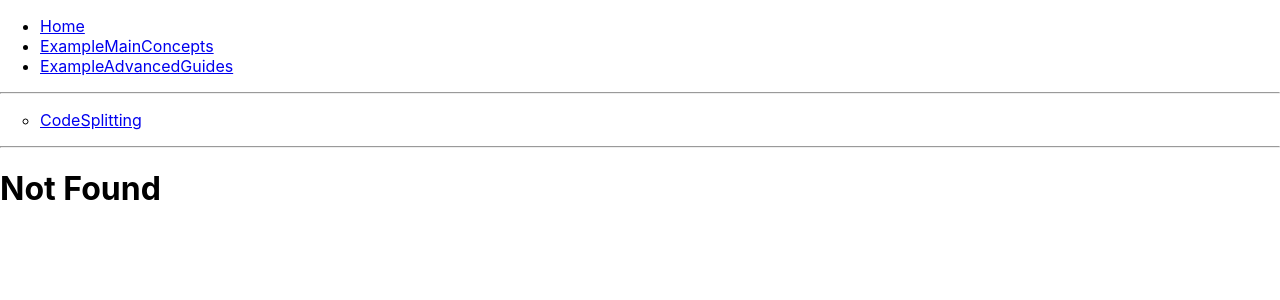
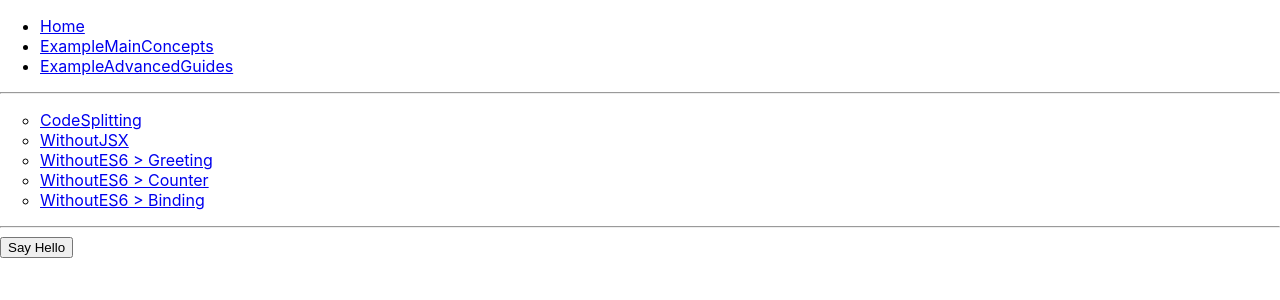
Before and after one commit to hapumee/react-basic, a React (Create React App) app: page /example-advanced-guides/without-es6-binding in a window 1280 px wide. Before the commit this address had no page. Shown: the top 300 px of the page. Built offline with nearby package versions, Linux system fonts and the light colour scheme.

Commit message:
Code of reactjs.org > docs > Advanced Guides > Without ES6 and JSX

```diff
--- /dev/null
+++ b/src/example_advanced_guides/C12_WithoutES6_Binding.js
@@ -0,0 +1,46 @@
+import React from 'react';
+
+/**
+ * Without ES6 Syntax
+ */
+// var createReactClass = require('create-react-class');
+// var WithoutES6Binding = createReactClass({
+//
+//     /** it's not needed binding **/
+//
+//     getInitialState: function() {
+//         return {message: 'Hello!'};
+//     },
+//
+//     handleClick: function() {
+//         alert(this.state.message);
+//     },
+//
+//     render: function() {
+//         return <button onClick={this.handleClick}>Say Hello</button>;
+//     }
+// });
+
+/**
+ * ES6 Syntax
+ */
+class WithoutES6Binding extends React.Component {
+    constructor(props) {
+        super(props);
+        this.state = {message: 'Hello!'};
+        // IMPORTANT!!
+        this.handleClick = this.handleClick.bind(this);
+    }
+
+    handleClick() {
+        alert(this.state.message);
+    }
+
+    render() {
+        return (
+            <button onClick={this.handleClick}>Say Hello</button>
+        );
+    }
+}
+
+export default WithoutES6Binding;
--- /dev/null
+++ b/src/example_advanced_guides/C12_WithoutES6_Counter.js
@@ -0,0 +1,36 @@
+import React from 'react';
+
+/**
+ * Without ES6 Syntax
+ */
+// var createReactClass = require('create-react-class');
+// var WithoutES6Counter = createReactClass({
+//     getInitialState: function() {
+//         return {
+//             count: this.props.initialCOunt
+//         }
+//     },
+//
+//     render: function() {
+//         return <div>Counter: {this.state.count}</div>;
+//     }
+// });
+
+/**
+ * ES6 Syntax
+ */
+class WithoutES6Counter extends React.Component {
+    constructor(props) {
+        super(props);
+        this.state = {count: props.initialiCount};
+        // console.log(this.state);
+    }
+
+    render() {
+        return (
+            <div>Counter: {this.state.count}</div>
+        );
+    }
+}
+
+export default WithoutES6Counter;
--- /dev/null
+++ b/src/example_advanced_guides/C12_WithoutES6_Greeting.js
@@ -0,0 +1,37 @@
+import React from 'react';
+
+/**
+ * Without ES6 Syntax
+ */
+// var createReactClass = require('create-react-class');
+// var WithoutES6Greeting = createReactClass({
+//     getDefaultProps: function() {
+//         return {
+//             name: 'Mary'
+//         }
+//     },
+//
+//     render: function() {
+//         return <h1>Hello, {this.props.name}</h1>;
+//     }
+// });
+
+/**
+ * ES6 Syntax
+ */
+ class WithoutES6Greeting extends React.Component {
+    render() {
+        return (
+            <div>Hello {this.props.name}</div>
+        );
+    }
+}
+
+/**
+ * default Props
+ */
+WithoutES6Greeting.defaultProps = {
+    name: 'Mary'
+};
+
+export default WithoutES6Greeting;
--- /dev/null
+++ b/src/example_advanced_guides/C13_WithoutJSX.js
@@ -0,0 +1,28 @@
+import React from 'react';
+
+/**
+ * JSX Syntax
+ *
+class WithoutJSXHello extends React.Component {
+    render() {
+        return (
+            <div>Hello {this.props.toWhat}</div>
+        );
+    }
+}
+
+// ReactDOM.render(<Hello toWhat="World" />, document.getElementById('root'));
+**/
+
+/**
+ * Without JSX Syntax
+ */
+class WithoutJSXHello extends React.Component {
+    render() {
+        return React.createElement('div', null, `Hello ${this.props.toWhat} ~~~~~`);
+    }
+}
+
+// React.render(React.createElement(Hello, {toWhat: 'World!!'}, null), document.getElementById('root));
+
+export default WithoutJSXHello;
--- a/src/example_advanced_guides/ExampleAdvancedGuides.js
+++ b/src/example_advanced_guides/ExampleAdvancedGuides.js
@@ -2,6 +2,10 @@ import React from 'react';
 import { Route, Link, BrowserRouter as Router, Switch } from 'react-router-dom';
 import NotFound from '../error/NotFound';
 import CodeSplitting from './C2_CodeSplitting';
+import WithoutJSXHello from './C13_WithoutJSX';
+import WithoutES6Greeting from "./C12_WithoutES6_Greeting";
+import WithoutES6Counter from "./C12_WithoutES6_Counter";
+import WithoutES6Binding from "./C12_WithoutES6_Binding";
 
 class ExampleAdvancedGuides extends React.Component {
     render() {
@@ -9,10 +13,18 @@ class ExampleAdvancedGuides extends React.Component {
             <div>
                 <ul style={{listStyleType: 'circle'}}>
                     <li><Link to="/example-advanced-guides/code-splitting">CodeSplitting</Link></li>
+                    <li><Link to="/example-advanced-guides/without-jsx">WithoutJSX</Link></li>
+                    <li><Link to="/example-advanced-guides/without-es6-greeting">WithoutES6 > Greeting</Link></li>
+                    <li><Link to="/example-advanced-guides/without-es6-counter">WithoutES6 > Counter</Link></li>
+                    <li><Link to="/example-advanced-guides/without-es6-binding">WithoutES6 > Binding</Link></li>
                 </ul>
                 <hr />
                 <Switch>
                     <Route path="/example-advanced-guides/code-splitting" component={CodeSplitting} />
+                    <Route path="/example-advanced-guides/without-jsx" component={() => <WithoutJSXHello toWhat='world!!' />} />
+                    <Route path="/example-advanced-guides/without-es6-greeting" component={() => <WithoutES6Greeting name="Alex" />} />
+                    <Route path="/example-advanced-guides/without-es6-counter" component={() => <WithoutES6Counter initialiCount="99" />} />
+                    <Route path="/example-advanced-guides/without-es6-binding" component={() => <WithoutES6Binding />} />
                     <Route component={NotFound} />
                 </Switch>
             </div>
```
